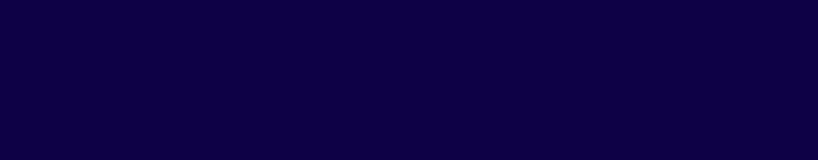
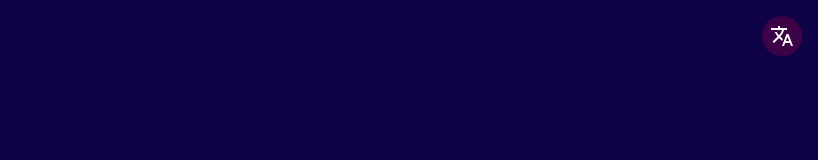
Before and after one commit to Julian268398/Technologie-Sieciowe-front, a React (Create React App) app: page /login in a window 1280 px wide. Shown: the top 160 px of the page, without its empty margins (462-1280 px from the left). Built offline with nearby package versions, Linux system fonts and the light colour scheme.

Commit message:
locales final improvement

```diff
--- a/src/structure/addUser/AddUser.css
+++ b/src/structure/addUser/AddUser.css
@@ -19,3 +19,8 @@ body {
     top: 1rem;
     left: 1rem;
 }
+.TranslateButton {
+    position: absolute;
+    top: 1rem;
+    right: 1rem;
+}
--- a/src/structure/addUser/AddUser.tsx
+++ b/src/structure/addUser/AddUser.tsx
@@ -6,6 +6,8 @@ import { Button, TextField } from "@mui/material";
 import "./AddUser.css";
 import { useNavigate } from "react-router-dom";
 import {useTranslation} from "react-i18next";
+import TranslateButton from "../../locales/TranslateButton";
+import * as React from "react";
 interface addUserValues {
     username: string;
     password: string;
@@ -90,6 +92,9 @@ function AddUser() {
             <Formik initialValues={initialValues} validationSchema={validationSchema} onSubmit={handleSubmit}>
                 {(formik) => (
                     <form className="AddLoan" onSubmit={formik.handleSubmit} noValidate>
+                        <div className="TranslateButton">
+                            <TranslateButton/>
+                        </div>
                         <h1>{t('Registration')}</h1>
                         {error && <p className="error">{error}</p>}
                         <TextField
--- a/src/structure/login/LoginForm.css
+++ b/src/structure/login/LoginForm.css
@@ -26,3 +26,9 @@ body {
 .LoginForm button {
     background-color: #3c0146;
 }
+
+.TranslateButton {
+    position: absolute;
+    top: 1rem;
+    right: 1rem;
+}
--- a/src/structure/login/LoginForm.tsx
+++ b/src/structure/login/LoginForm.tsx
@@ -9,6 +9,8 @@ import PersonIcon from '@mui/icons-material/Person';
 import {useNavigate} from "react-router-dom";
 import {useApi} from "../../api/ApiProvider";
 import {useTranslation} from 'react-i18next';
+import TranslateButton from "../../locales/TranslateButton";
+import * as React from "react";
 
 function LoginForm(){
     const initialValues = {username: "", password: ""};
@@ -39,6 +41,9 @@ function LoginForm(){
         <Formik initialValues={initialValues} onSubmit={onSubmit} validationSchema={validationschema} validateOnChange validateOnBlur>
             {(formik: any) => (
                 <form className="LoginForm" id="signForm" onSubmit={formik.handleSubmit} noValidate>
+                    <div className="TranslateButton">
+                        <TranslateButton/>
+                    </div>
                     <h1 title={"Log in"}>
                         {t('Log in')}
                     </h1>
```
